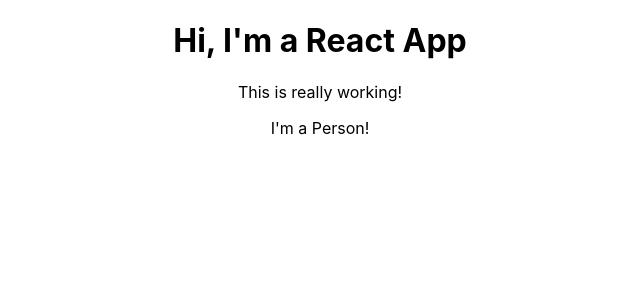
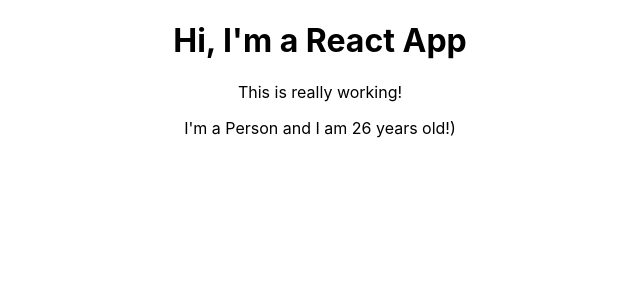
Before and after one commit to khaiz18/react, a React (Create React App) app: page / in a window 1280 px wide. Shown: the top 300 px of the page, without its empty margins (320-960 px from the left). Built offline with nearby package versions, Linux system fonts and the light colour scheme.

Commit message:
working with props

```diff
--- a/src/Person/Person.js
+++ b/src/Person/Person.js
@@ -1,7 +1,7 @@
 import React from 'react';
 const person = () => {
 
-return <p> I'm a Person! </p>
+return <p> I'm a Person and I am {Math.floor(Math.random() * 30)} years old!) </p>
 
 }
 
```
